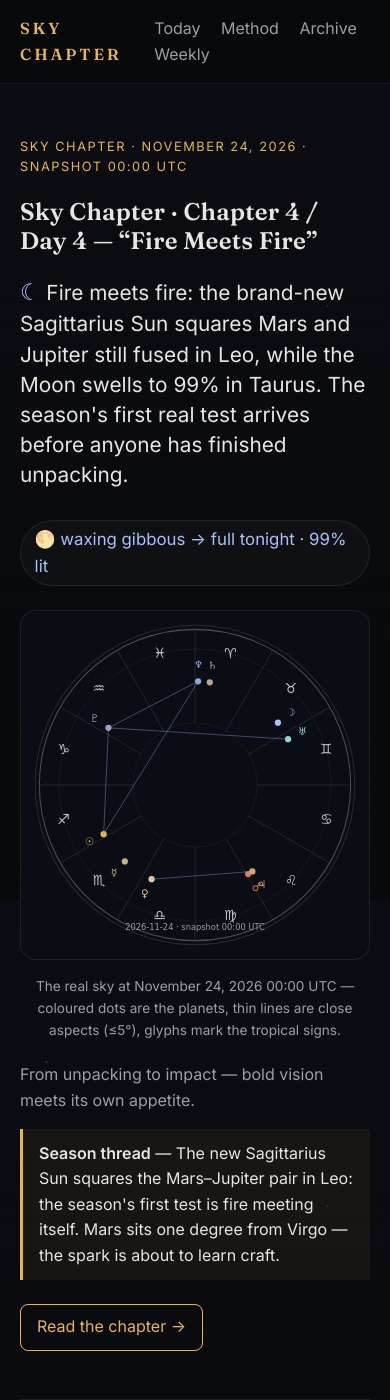
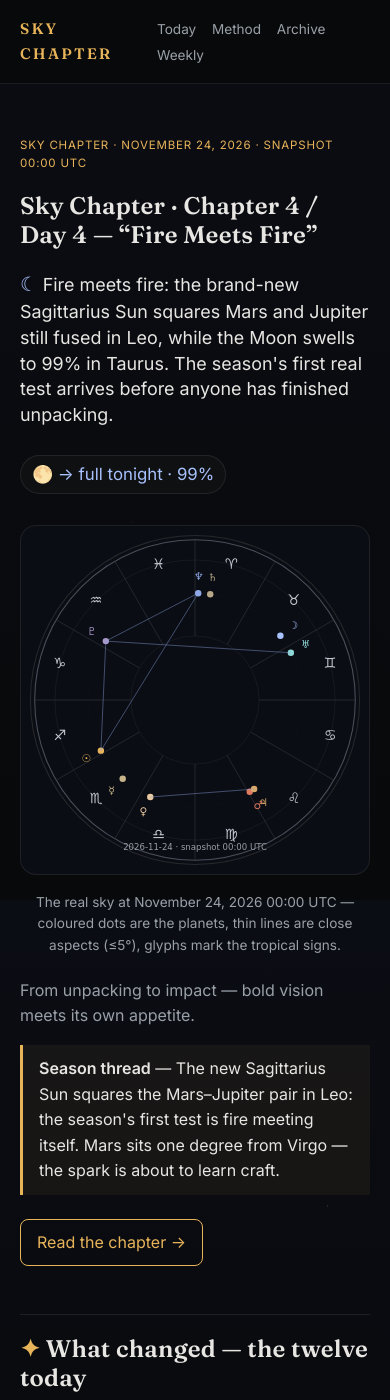
Before and after one commit to sky-chapter/sky-chapter.github.io, a Jekyll site: the page built from index.html, in a window 390 px wide and 1400 px high. Built offline with Jekyll 4.4.1, drawn with Linux system fonts in a browser that asks for light colours.

Commit message:
Mobile polish: header fit, moon chip nowrap, wheel scaling

```diff
--- a/_daily/2026-11-24.md
+++ b/_daily/2026-11-24.md
@@ -7,7 +7,7 @@ snapshot_utc: "2026-11-24T00:00:00Z"
 cold_open: "Fire meets fire: the brand-new Sagittarius Sun squares Mars and Jupiter still fused in Leo, while the Moon swells to 99% in Taurus. The season's first real test arrives before anyone has finished unpacking."
 canvas: "From unpacking to impact — bold vision meets its own appetite."
 season_thread: "The new Sagittarius Sun squares the Mars–Jupiter pair in Leo: the season's first test is fire meeting itself. Mars sits one degree from Virgo — the spark is about to learn craft."
-moon: "🌕 waxing gibbous → full tonight · 99% lit"
+moon: "🌕 → full tonight · 99%"
 hook: "The Moon reaches its full face tonight; Mars stands one degree from Virgo — tomorrow the spark starts becoming skill."
 tonight: "Now that the road is open, what will you actually charge toward?"
 ---
--- a/assets/style.css
+++ b/assets/style.css
@@ -83,3 +83,16 @@ h1,h2,.brand{font-family:"Fraunces",Georgia,"Times New Roman",serif;font-weight:
 .el-fire{--sig:#e8b45a}.el-earth{--sig:#9fc48a}.el-air{--sig:#a8c2ff}.el-water{--sig:#7fb8d8}
 .sign-page{border-top:3px solid var(--sig);padding-top:1rem;border-radius:.4rem}
 .sign-page .glyph{color:var(--sig);text-shadow:0 0 16px var(--sig)}
+
+/* mobile polish */
+@media(max-width:640px){
+  h1{font-size:clamp(1.5rem,5.4vw,2.1rem)}
+  .brand{letter-spacing:.14em;font-size:.95rem}
+  nav a{margin-left:.7rem;font-size:.85rem;white-space:nowrap}
+  .eyebrow{letter-spacing:.07em;font-size:.72rem}
+  .moon-chip{white-space:nowrap;overflow:hidden;text-overflow:ellipsis;font-size:.85rem;padding:.3rem .7rem;max-width:100%}
+  .wheel img{width:100%;padding:.2rem}
+  .sky-strip{font-size:1.12rem}
+  .sign-grid ul{columns:1}
+  article li{padding:.55rem .7rem}
+}
```
Also changed, not shown: _daily/2026-11-21.md (+1 -1 lines), _daily/2026-11-22.md (+1 -1 lines), _daily/2026-11-23.md (+1 -1 lines).
